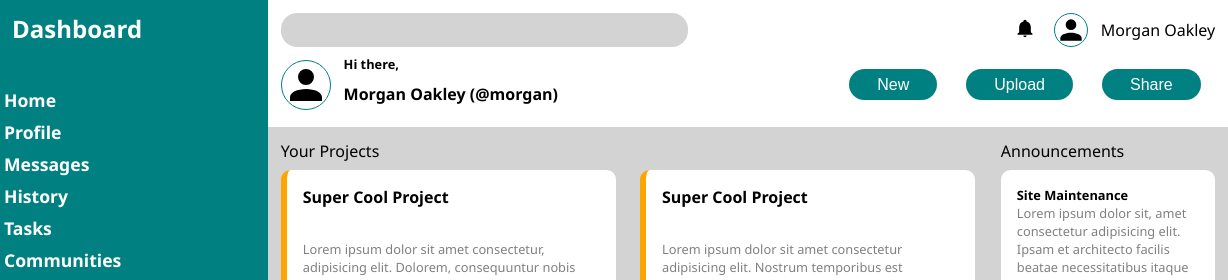
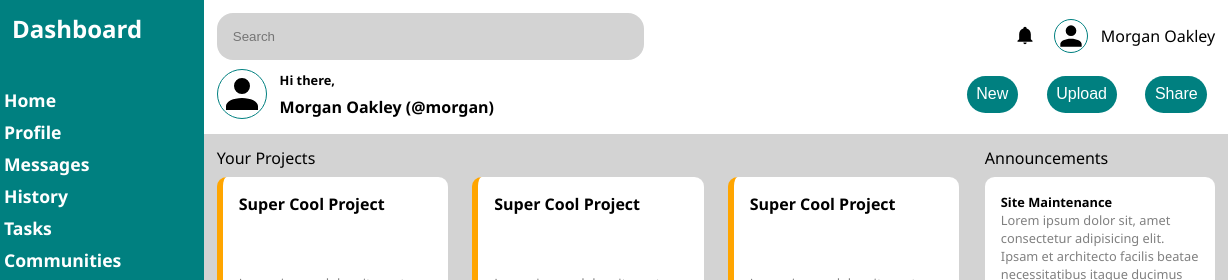
Before and after one commit to ZaleXypher/OdinProjectAdminDash, a plain HTML site: page index.html in a window 1280 px wide. Shown: the top 280 px of the page, 52-1280 px from the left. Drawn offline with Linux system fonts and the light colour scheme.

Commit message:
tweak to make full screen look better

```diff
--- a/index.html
+++ b/index.html
@@ -25,7 +25,7 @@
             </div>
         </nav>
         <div class="topbar">
-            <input type="search" name="pagesearch" id="search">
+            <input type="search" name="pagesearch" id="search" placeholder="Search">
             <div class="perprof">
                 <button class="notifications"><img src="images/bell.svg" class="bell" alt="Notifications"></button>
                 <img src="images/account.svg" class="propic">
--- a/style.css
+++ b/style.css
@@ -10,7 +10,7 @@ body{
 .container{
     display: grid;
     min-height: 100vh;
-    grid-template-columns: 1fr 3fr;
+    grid-template-columns: 1fr 4fr;
     grid-template-rows: 1fr 7fr;
 }
 
@@ -67,6 +67,7 @@ input[type="search"]{
     border-style: none;
     background-color: lightgray;
     border-radius: 1rem;
+    padding: 1rem;
 }
 
 .perprof > button{
@@ -101,6 +102,7 @@ input[type="search"]{
 .greet{
     display: grid;
     font-weight: 600;
+    align-items: center;
 }
 
 .subtext{
@@ -120,15 +122,16 @@ input[type="search"]{
 }
 
 .modify{
-    display: grid;
-    grid-auto-flow: column;
     grid-column: 3 / 4;
+    display: flex;
+    gap: .8rem;
+    justify-content: end;
 }
 
 .modify>button{
     box-sizing: border-box;
-    margin: 0.9rem;
-    border-radius: 1rem;
+    margin: 0.5rem;
+    border-radius: 2rem;
 }
 
 .content{
@@ -150,7 +153,7 @@ input[type="search"]{
 
 .projects>.cardlist{
     display: grid;
-    grid-template-columns: 1fr 1fr;
+    grid-template-columns: 1fr 1fr 1fr;
     gap: 1.5rem;
 }
 
@@ -230,7 +233,7 @@ button, input[type="search"]{
     color: white;
     font-size: 1rem;
     box-sizing: border-box;
-    padding: .4rem;
+    padding: .6rem;
     font-weight: 450;
 }
 
```
